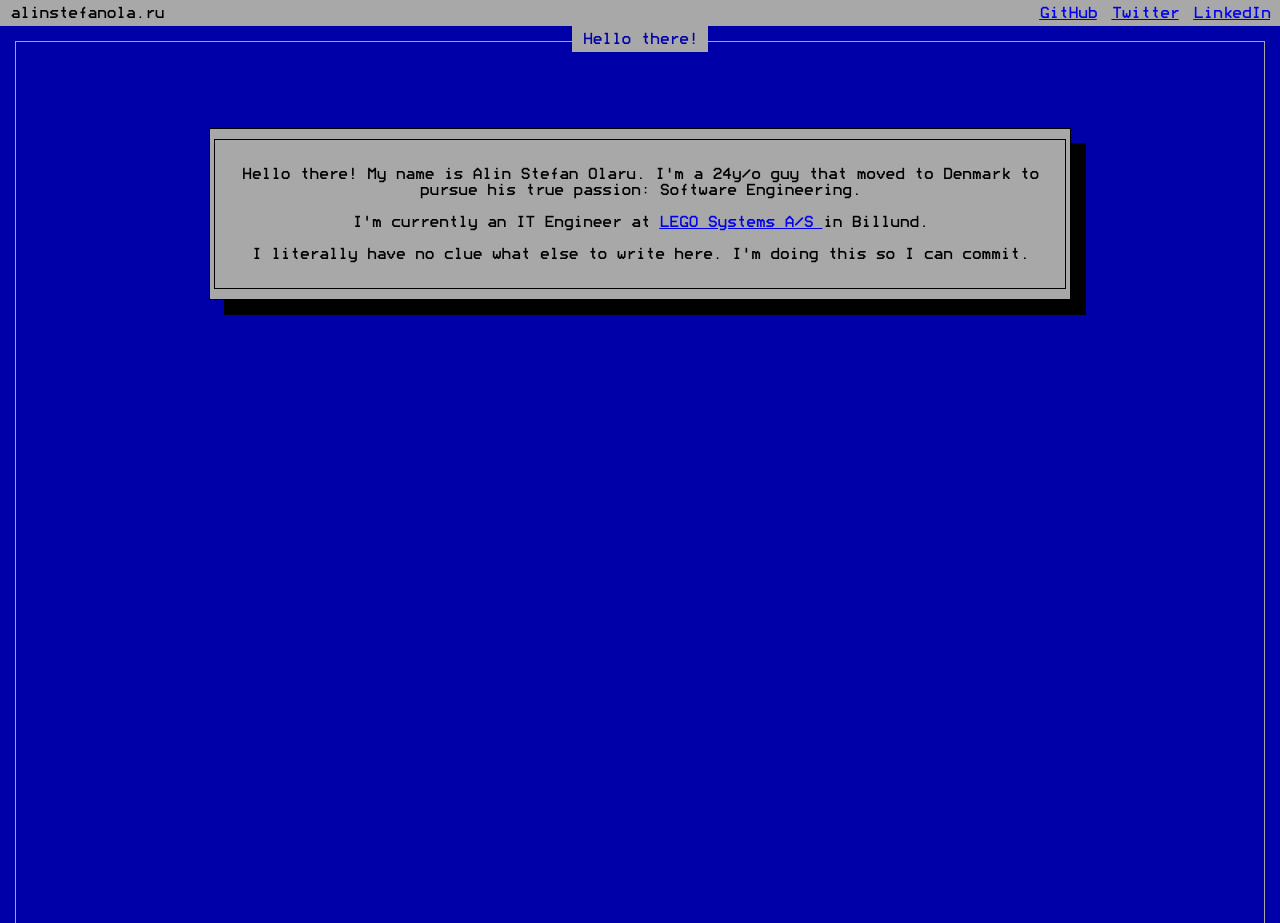
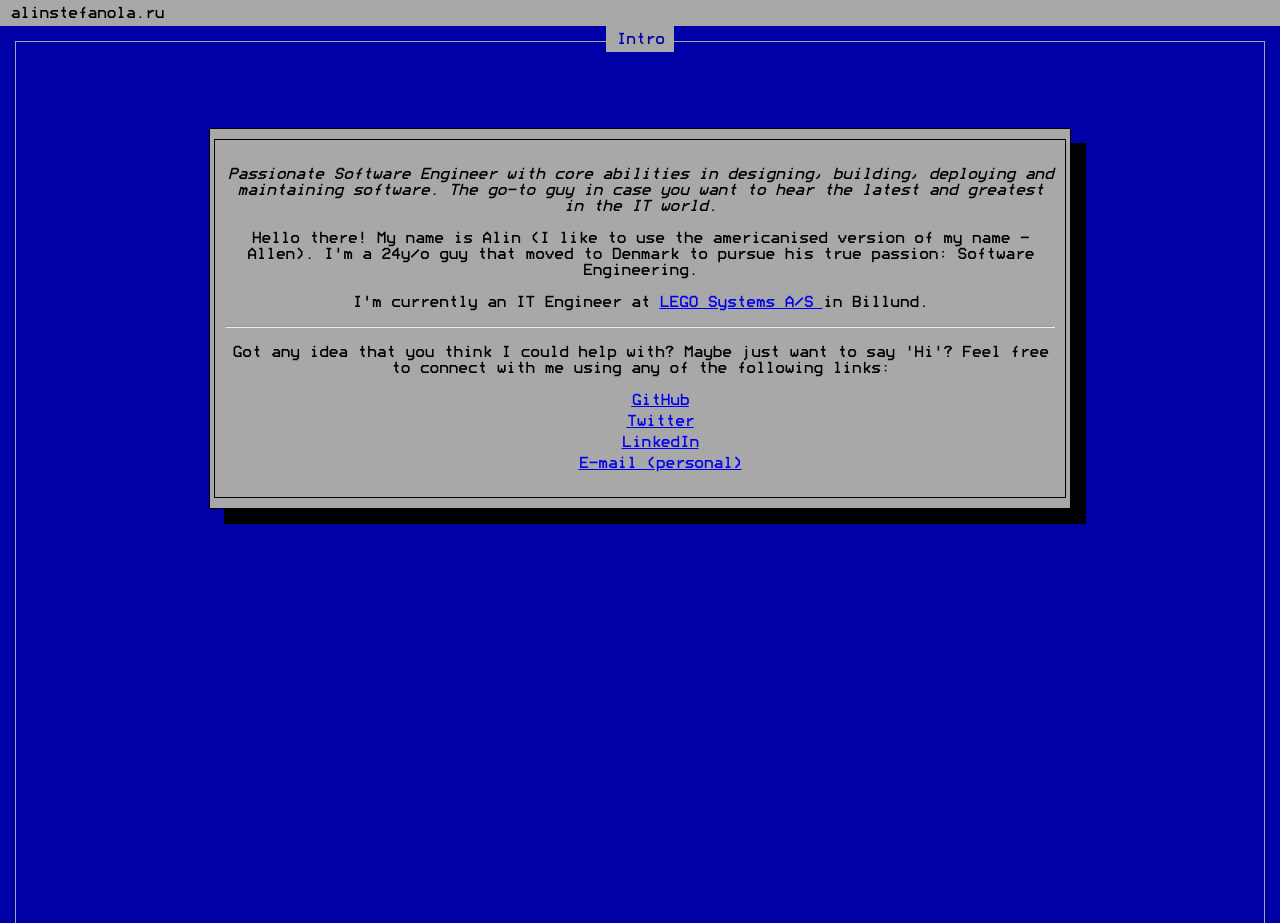
Before and after one commit to xShteff/alinstefanola.ru, a PHP site: page / in a window 1280 px wide. Run offline with PHP 8.4, Linux system fonts and the light colour scheme.

Commit message:
more content

```diff
--- a/index.html
+++ b/index.html
@@ -12,32 +12,57 @@
       <div class="title">
         alinstefanola.ru
       </div>
-      <div class="links">
-        <a href="https://github.com/alstol" target="_blank">GitHub</a>
-        <a href="https://twitter.com/xshteff" target="_blank">Twitter</a>
-        <a href="https://www.linkedin.com/in/alinstefanolaru/" target="_blank">LinkedIn</a>
-      </div>
     </header>
     <div class="border-container">
       <div class="title">
-        Hello there!
+        Intro
       </div>
 
       <div class="modal">
         <div class="border-container">
           <p>
-            Hello there! My name is Alin Stefan Olaru. I'm a 24y/o guy that
-            moved to Denmark to pursue his true passion: Software Engineering.
+            <i>
+              Passionate Software Engineer with core abilities in designing,
+              building, deploying and maintaining software. The go-to guy in
+              case you want to hear the latest and greatest in the IT world.
+            </i>
+          </p>
+          <p>
+            Hello there! My name is Alin (I like to use the americanised version
+            of my name - Allen). I'm a 24y/o guy that moved to Denmark to pursue
+            his true passion: Software Engineering.
           </p>
           <p>
             I'm currently an IT Engineer at
             <a href="http://lego.com/"> LEGO Systems A/S </a>
             in Billund.
           </p>
+          <hr />
           <p>
-            I literally have no clue what else to write here. I'm doing this so
-            I can commit.
+            Got any idea that you think I could help with? Maybe just want to
+            say 'Hi'? Feel free to connect with me using any of the following
+            links:
           </p>
+          <ul class="links">
+            <li>
+              <a href="https://github.com/alstol" target="_blank">GitHub</a>
+            </li>
+            <li>
+              <a href="https://twitter.com/xshteff" target="_blank">Twitter</a>
+            </li>
+            <li>
+              <a
+                href="https://www.linkedin.com/in/alinstefanolaru/"
+                target="_blank"
+                >LinkedIn</a
+              >
+            </li>
+            <li>
+              <a href="mailto:alinstefanolaru@gmail.com?subject=Hello"
+                >E-mail (personal)</a
+              >
+            </li>
+          </ul>
         </div>
       </div>
     </div>
--- a/style.css
+++ b/style.css
@@ -29,8 +29,9 @@ header .title {
     float:left;
     display: contents;
 }
-.links a {
-    margin-left: 5px;
+.links li {
+    list-style: none;
+    margin-top: 5px;
 }
 header .links {
     float:right;
```
